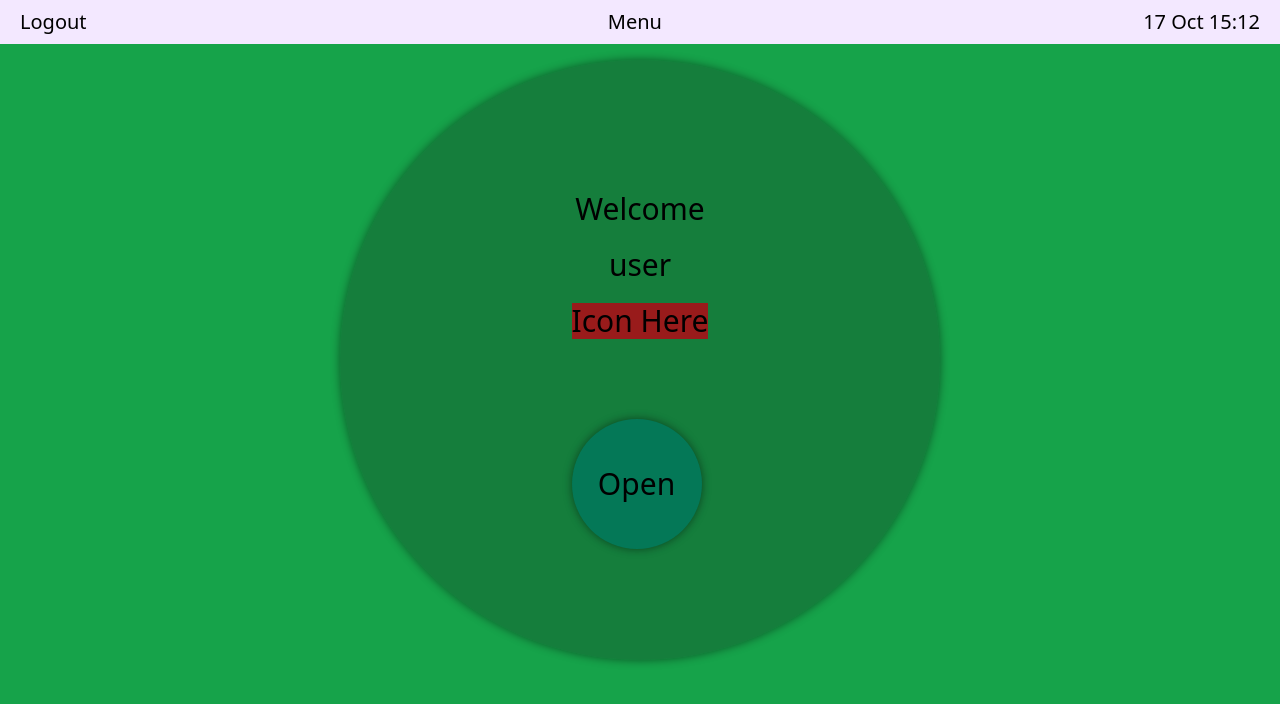
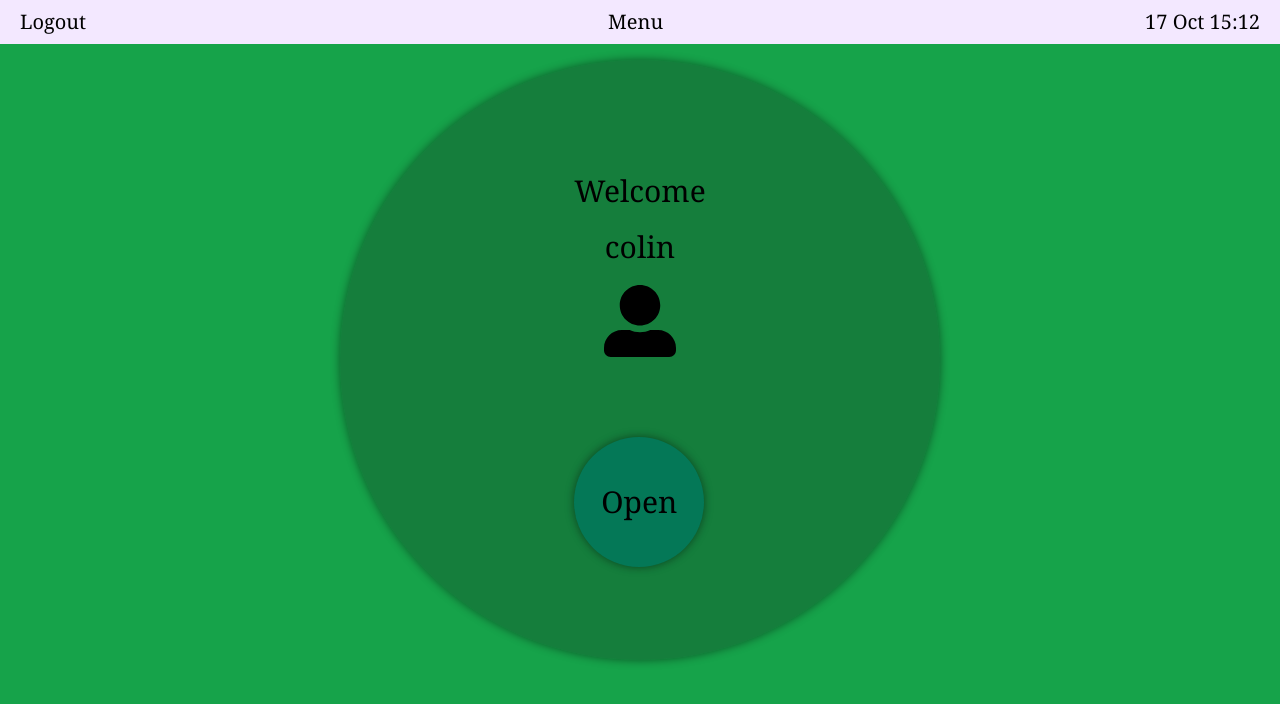
Before and after one commit to iO-Academy/23-jul-OS-FE, a React (Vite) app: page /desktop in a window 1280 px wide. Shown: the top 704 px of the page. Built offline with nearby package versions, Linux system fonts and the light colour scheme.

Commit message:
Sprint review readyish

```diff
--- a/src/App.css
+++ b/src/App.css
@@ -3,6 +3,9 @@
     width: 600px;
     height: 600px;
     box-shadow: 0 0 10px rgba(0, 0, 0, 0.47);
+}
+* {
+    font-family: Georgia;
 }
 
 .WelcomeCircle {
@@ -44,8 +47,8 @@
 }
 
 .animatedCircleLeft {
-    width: 130px;
-    height: 130px;
+    width: 140px;
+    height: 140px;
     box-shadow: 0 0 10px rgba(0, 0, 0, 0.47);
     animation-name: movingButtonsLeft;
     animation-duration: 2s;
@@ -61,8 +64,8 @@
 }
 
 .animatedCircleRight {
-    width: 130px;
-    height: 130px;
+    width: 140px;
+    height: 140px;
     box-shadow: 0 0 10px rgba(0, 0, 0, 0.47);
     animation-name: movingButtonsRight;
     animation-duration: 2s;
--- a/src/Components/Desktop/index.jsx
+++ b/src/Components/Desktop/index.jsx
@@ -26,7 +26,7 @@ const Desktop = () => {
                 : "min-h-screen bg-green-600 text-center text-color-black mt-0 pt-10"}>
             </div>
             <div className="welcomeCircle z-10 fixed top-10 left-0 right-0 text-3xl">
-                <ProgramSelector username={"user"} icon={"Icon Here"} visible={showButtons} openMenu={openMenu}/>
+                <ProgramSelector username={'colin'} icon={"Icon Here"} visible={showButtons} openMenu={openMenu}/>
 
             </div>
         </>
--- a/src/Components/ProgramSelector/index.jsx
+++ b/src/Components/ProgramSelector/index.jsx
@@ -3,6 +3,8 @@ import StandardButton from "../StandardButton/index.jsx";
 import {useState} from "react";
 import ProgramContainer from "../ProgramContainer/index.jsx";
 import AboutPage from "../AboutPage/index.jsx";
+import {AiOutlineUser} from "react-icons/ai";
+import {FaUserAlt} from "react-icons/fa";
 
 const ProgramSelector = ({username, icon, visible, openMenu, openProgram, activeProgram, userName}) => {
 
@@ -41,7 +43,7 @@ const ProgramSelector = ({username, icon, visible, openMenu, openProgram, active
                     className="circle rounded-full bg-green-900 bg-opacity-45 mt-5 z-10 flex justify-center flex-wrap flex-col content-center">
                     <div className="text-center mt-5">Welcome</div>
                     <div className="text-center mt-5">{username}</div>
-                    <div className="bg-red-800 text-center mt-5">{icon}</div>
+                    <div className=" flex justify-center mt-5  text-7xl"> <FaUserAlt /></div>
                     <div className="getProgramButton rounded-full bg-emerald-700 mt-20 flex justify-center">
                         <StandardButton text={visible ? 'Close' : 'Open'} handleClick={openMenu}/>
                     </div>
--- a/src/Components/Welcome/index.jsx
+++ b/src/Components/Welcome/index.jsx
@@ -10,7 +10,7 @@ const Welcome = () => {
         <div className={"min-h-screen bg-green-600 text-center text-color-black mt-0 text-3xl pt-10"}>
             <div className = "flex justify-center flex-wrap flex-col content-center mt-10">
                 <p>Welcome to</p>
-                <p>CaterPillar OS</p>
+                <p>Caterpillar OS</p>
                 <div className="WelcomeCircle mt-10 rounded-full bg-green-900 bg-opacity-45 z-10 flex justify-center flex-wrap flex-col content-center">
                     <div className="getProgramButton rounded-full bg-emerald-700 mt-20 flex justify-center">
                         <Link className='flex justify-center' to={"/userSelector"}><StandardButton text ={'Enter'} onClick={handleClick} /></Link>
```
Also changed, not shown: assets/user-solid.svg (added), 1 other file (tests, documents, lock files or other folders).
